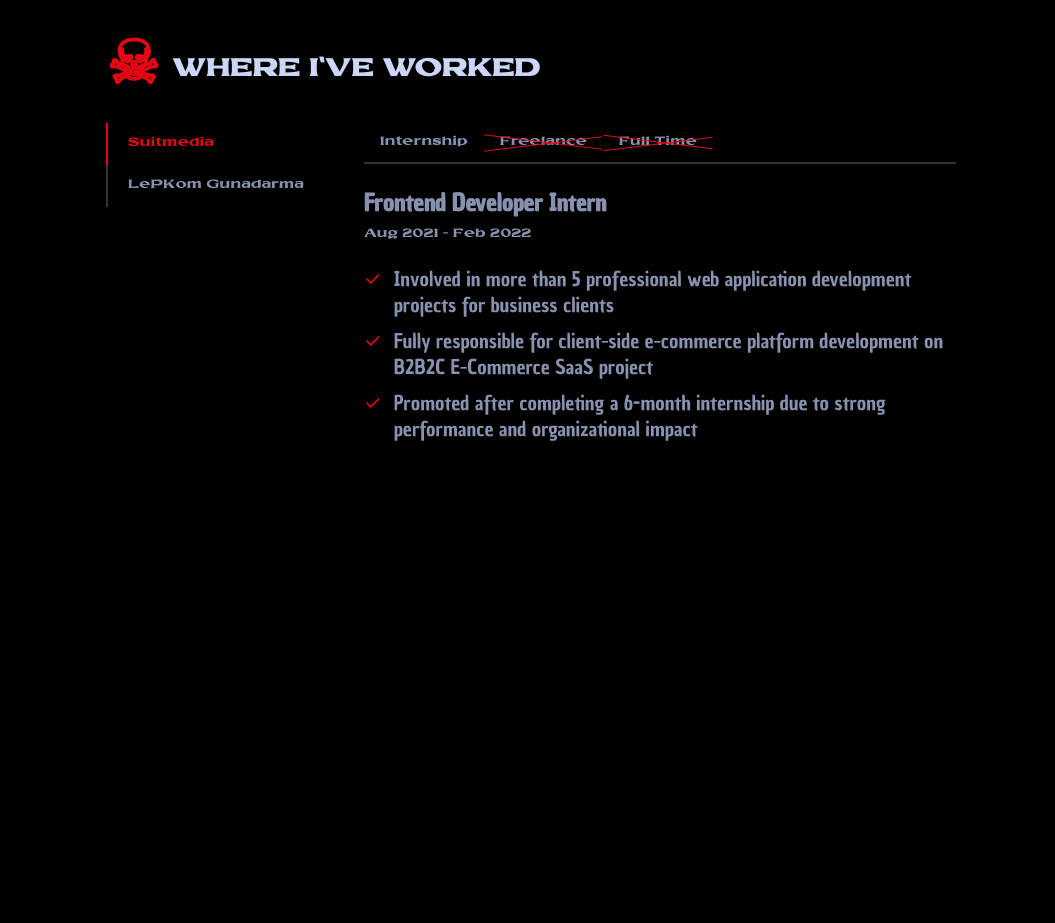
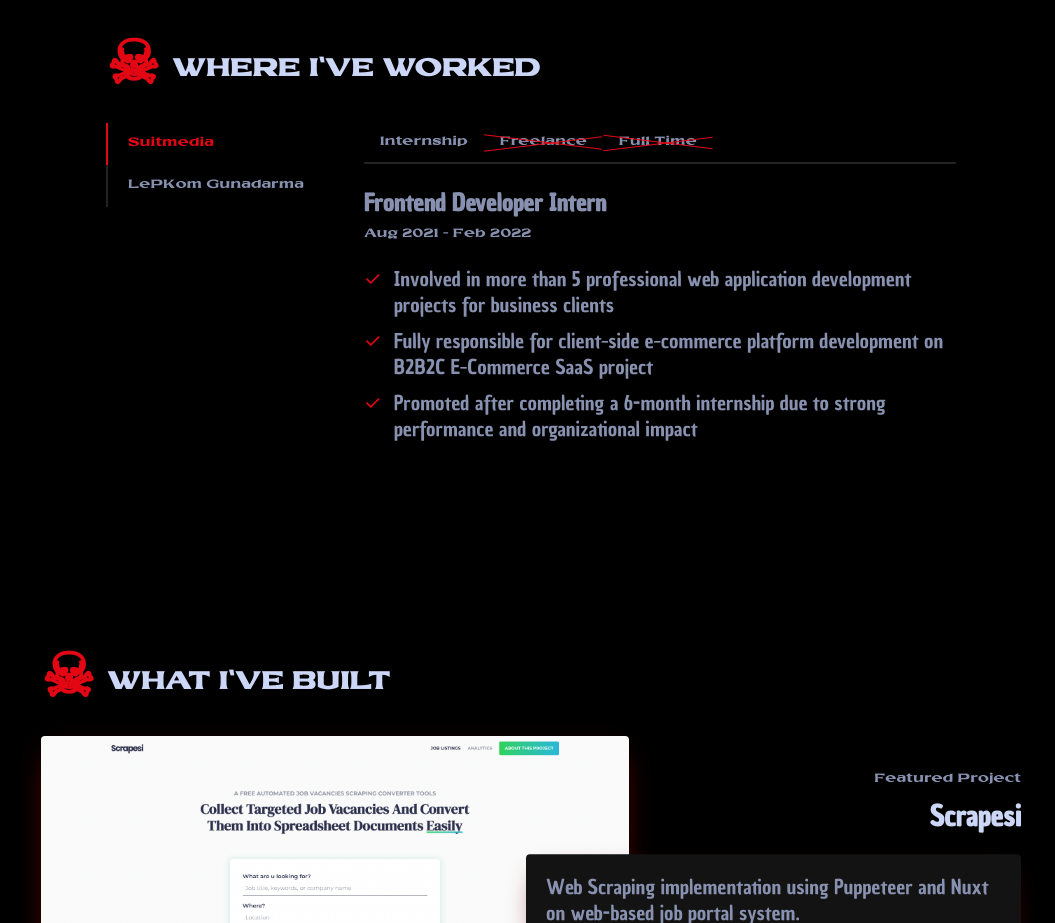
Before and after one commit to farizrachmansyah/my-modern-portfolio, a Nuxt app: page / in a window 1280 px wide. Shown: the part 1560-2483 px from the top of the page, without its empty margins (109-1164 px from the left). Built offline with nearby package versions, Linux system fonts and the light colour scheme.

Commit message:
create project section

```diff
--- a/assets/scss/partials/_helpers.scss
+++ b/assets/scss/partials/_helpers.scss
@@ -160,7 +160,7 @@ hr {
 	overflow: hidden;
 }
 
-$gaps: 0, 2, 4, 8, 12, 14, 16, 18, 20, 22, 24, 28, 32, 34, 36, 40, 44, 48, 60, 64;
+$gaps: 0, 2, 4, 8, 10, 12, 14, 16, 18, 20, 22, 24, 28, 32, 34, 36, 40, 44, 48, 60, 64;
 
 @each $gap in $gaps {
 	.mb-#{$gap} {
--- a/components/section/SectionExperience.vue
+++ b/components/section/SectionExperience.vue
@@ -108,7 +108,7 @@ export default {
   .btn-company {
     width: 100%;
     border: none;
-    border-left: 2px solid #333;
+    border-left: 2px solid #232323;
     border-radius: 0;
     padding: 0 20px;
     text-align: left;
--- /dev/null
+++ b/components/section/SectionProject.vue
@@ -0,0 +1,203 @@
+<template>
+  <div>
+    <SectionHeading title="What I've Built" />
+    <div class="inner">
+      <ul class="list-nostyle">
+        <li v-for="(item, i) in projects" :key="i" :class="['project-item', (i+1)%2 === 0 ? 'even' : '']">
+          <div class="project-item-image">
+            <img :src="item.image" :alt="`${item.overview.project_title} Overview`">
+          </div>
+          <SectionProjectOverview :overview="item.overview" :is-even="(i+1)%2 === 0" />
+        </li>
+      </ul>
+    </div>
+  </div>
+</template>
+
+<script>
+export default {
+  data () {
+    return {
+      projects: [
+        {
+          image: 'assets/img-tes.png',
+          overview: {
+            project_title: 'Scrapesi',
+            project_desc: 'Web Scraping implementation using Puppeteer and Nuxt on web-based job portal system.',
+            project_tools: [
+              {
+                name: 'Nuxt.js'
+              },
+              {
+                name: 'Vuex'
+              },
+              {
+                name: 'Puppeteer.js'
+              },
+              {
+                name: 'VS Code'
+              }
+            ],
+            project_sources: [
+              {
+                name: 'Github',
+                url: 'https://github.com/farizrachmansyah/scrapesi'
+              },
+              {
+                name: 'Site',
+                url: 'https://scrapesi.herokuapp.com'
+              }
+            ]
+          }
+        },
+        {
+          image: 'assets/img-tes.png',
+          overview: {
+            project_title: 'Scrapesi',
+            project_desc: 'Web Scraping implementation using Puppeteer and Nuxt on web-based job portal system.',
+            project_tools: [
+              {
+                name: 'Nuxt.js'
+              },
+              {
+                name: 'Vuex'
+              },
+              {
+                name: 'Puppeteer.js'
+              },
+              {
+                name: 'VS Code'
+              }
+            ],
+            project_sources: [
+              {
+                name: 'Github',
+                url: 'https://github.com/farizrachmansyah/scrapesi'
+              },
+              {
+                name: 'Site',
+                url: 'https://scrapesi.herokuapp.com'
+              }
+            ]
+          }
+        },
+        {
+          image: 'assets/img-tes.png',
+          overview: {
+            project_title: 'Scrapesi',
+            project_desc: 'Web Scraping implementation using Puppeteer and Nuxt on web-based job portal system.',
+            project_tools: [
+              {
+                name: 'Nuxt.js'
+              },
+              {
+                name: 'Vuex'
+              },
+              {
+                name: 'Puppeteer.js'
+              },
+              {
+                name: 'VS Code'
+              }
+            ],
+            project_sources: [
+              {
+                name: 'Github',
+                url: 'https://github.com/farizrachmansyah/scrapesi'
+              },
+              {
+                name: 'Site',
+                url: 'https://scrapesi.herokuapp.com'
+              }
+            ]
+          }
+        },
+        {
+          image: 'assets/img-tes.png',
+          overview: {
+            project_title: 'Scrapesi',
+            project_desc: 'Web Scraping implementation using Puppeteer and Nuxt on web-based job portal system.',
+            project_tools: [
+              {
+                name: 'Nuxt.js'
+              },
+              {
+                name: 'Vuex'
+              },
+              {
+                name: 'Puppeteer.js'
+              },
+              {
+                name: 'VS Code'
+              }
+            ],
+            project_sources: [
+              {
+                name: 'Github',
+                url: 'https://github.com/farizrachmansyah/scrapesi'
+              },
+              {
+                name: 'Site',
+                url: 'https://scrapesi.herokuapp.com'
+              }
+            ]
+          }
+        },
+        {
+          image: 'assets/img-tes.png',
+          overview: {
+            project_title: 'Scrapesi',
+            project_desc: 'Web Scraping implementation using Puppeteer and Nuxt on web-based job portal system.',
+            project_tools: [
+              {
+                name: 'Nuxt.js'
+              },
+              {
+                name: 'Vuex'
+              },
+              {
+                name: 'Puppeteer.js'
+              },
+              {
+                name: 'VS Code'
+              }
+            ],
+            project_sources: [
+              {
+                name: 'Github',
+                url: 'https://github.com/farizrachmansyah/scrapesi'
+              },
+              {
+                name: 'Site',
+                url: 'https://scrapesi.herokuapp.com'
+              }
+            ]
+          }
+        }
+      ]
+    }
+  }
+}
+</script>
+
+<style lang="scss" scoped>
+.project-item {
+  position: relative;
+  margin-bottom: 100px;
+
+  &-image {
+    position: relative;
+    width: 60%;
+    box-shadow: 0 10px 30px -10px #760900;
+    border-radius: 4px;
+    overflow: hidden;
+    transition: all 0.15s ease-in-out;
+  }
+
+  &.even {
+    .project-item-image {
+      margin-left: auto;
+    }
+  }
+}
+</style>
--- a/components/section/misc/SectionExperienceDetail.vue
+++ b/components/section/misc/SectionExperienceDetail.vue
@@ -64,7 +64,7 @@ export default {
   margin-left: 40px;
 
   &-type {
-    border-bottom: 2px solid #333;
+    border-bottom: 2px solid #232323;
 
     .btn-type {
       position: relative;
--- /dev/null
+++ b/components/section/misc/SectionProjectOverview.vue
@@ -0,0 +1,109 @@
+<template>
+  <div :class="['project-overview', isEven ? 'even' : '']">
+    <p class="project-overview-mark mt-0 mb-10">
+      Featured Project
+    </p>
+    <h3 class="project-overview-title mt-0 mb-20">
+      {{ overview.project_title }}
+    </h3>
+    <div class="project-overview-desc p-20">
+      <p class="m-0 text-left">
+        {{ overview.project_desc }}
+      </p>
+    </div>
+    <ul class="list-nostyle project-overview-tools flex mv-20">
+      <li v-for="(tool, i) in overview.project_tools" :key="i">
+        {{ tool.name }}
+      </li>
+    </ul>
+    <div class="project-overview-links">
+      <div v-for="(source, i) in overview.project_sources" :key="i">
+        <a :href="source.url" target="_blank">
+          <font-awesome-icon :icon="source.name === 'Github' ? 'fa-regular fa-folder-open' : 'fa-solid fa-up-right-from-square'" />
+        </a>
+      </div>
+    </div>
+  </div>
+</template>
+
+<script>
+export default {
+  props: {
+    overview: {
+      type: Object,
+      default: () => {}
+    },
+    isEven: {
+      type: Boolean,
+      default: false
+    }
+  }
+}
+</script>
+
+<style lang="scss" scoped>
+.project-overview {
+  position: absolute;
+  right: 0;
+  top: 50%;
+  transform: translateY(-50%);
+  max-width: 495px;
+  text-align: right;
+
+  &.even {
+    right: unset;
+    left: 0;
+    text-align: left;
+
+    .project-overview-tools, .project-overview-links {
+      justify-content: flex-start;
+    }
+  }
+
+  &-mark {
+    font-family: $font_serif;
+    font-size: 12px;
+  }
+
+  &-title {
+    color: $secondary;
+    font-size: 28px;
+  }
+
+  &-desc {
+    border-radius: 4px;
+    background-color: #131313;
+    box-shadow: 0 10px 30px -15px #760900;
+  }
+
+  &-tools {
+    justify-content: flex-end;
+    font-family: $font_serif;
+    font-size: 12px;
+
+    & > li:not(:last-child) {
+      margin-right: 20px;
+    }
+  }
+
+  &-links {
+    display: flex;
+    justify-content: flex-end;
+    margin-right: -10px;
+
+    a {
+      padding: 10px;
+      color: $secondary;
+
+      &::after, &::before {
+        all: unset;
+      }
+
+      &:hover {
+        color: $red;
+        transform: translateY(-10%);
+      }
+    }
+  }
+}
+</style>
--- a/package.json
+++ b/package.json
@@ -14,6 +14,7 @@
   "dependencies": {
     "@fortawesome/fontawesome-svg-core": "^6.2.0",
     "@fortawesome/free-solid-svg-icons": "^6.2.0",
+    "@fortawesome/free-regular-svg-icons": "^6.2.0",
     "@fortawesome/free-brands-svg-icons": "^6.2.0",
     "@fortawesome/vue-fontawesome": "^2.0.8",
     "@nuxtjs/axios": "^5.13.6",
--- a/pages/index.vue
+++ b/pages/index.vue
@@ -29,8 +29,8 @@
     <section v-for="item in menus" :id="item.title" :key="item.id" :class="['site-section', item.title]">
       <SectionAbout v-if="item.title === 'about'" />
       <SectionExperience v-else-if="item.title === 'experience'" />
-      <!-- <SectionProject v-else-if="item.title === 'project'" />
-      <SectionContact v-else /> -->
+      <SectionProject v-else-if="item.title === 'project'" />
+      <!-- <SectionContact v-else /> -->
     </section>
   </main>
 </template>
--- a/plugins/fontawesome.js
+++ b/plugins/fontawesome.js
@@ -1,7 +1,8 @@
 import Vue from 'vue'
 import { library, config } from '@fortawesome/fontawesome-svg-core'
 import { FontAwesomeIcon } from '@fortawesome/vue-fontawesome'
-// import { faSkull } from '@fortawesome/free-solid-svg-icons'
+import { faUpRightFromSquare } from '@fortawesome/free-solid-svg-icons'
+import { faFolderOpen } from '@fortawesome/free-regular-svg-icons'
 import { faGithub, faLinkedinIn, faInstagram, faSpotify } from '@fortawesome/free-brands-svg-icons'
 
 // This is important, we are going to let Nuxt.js worry about the CSS
@@ -9,7 +10,7 @@ config.autoAddCss = false
 
 // You can add your icons directly in this plugin. See other examples for how you
 // can add other styles or just individual icons.
-library.add(faGithub, faLinkedinIn, faInstagram, faSpotify)
+library.add(faUpRightFromSquare, faFolderOpen, faGithub, faLinkedinIn, faInstagram, faSpotify)
 
 // eslint-disable-next-line eol-last, vue/component-definition-name-casing
 Vue.component('font-awesome-icon', FontAwesomeIcon)
```
Also changed, not shown: static/assets/img-tes.png (added), 1 other file (tests, documents, lock files or other folders).
